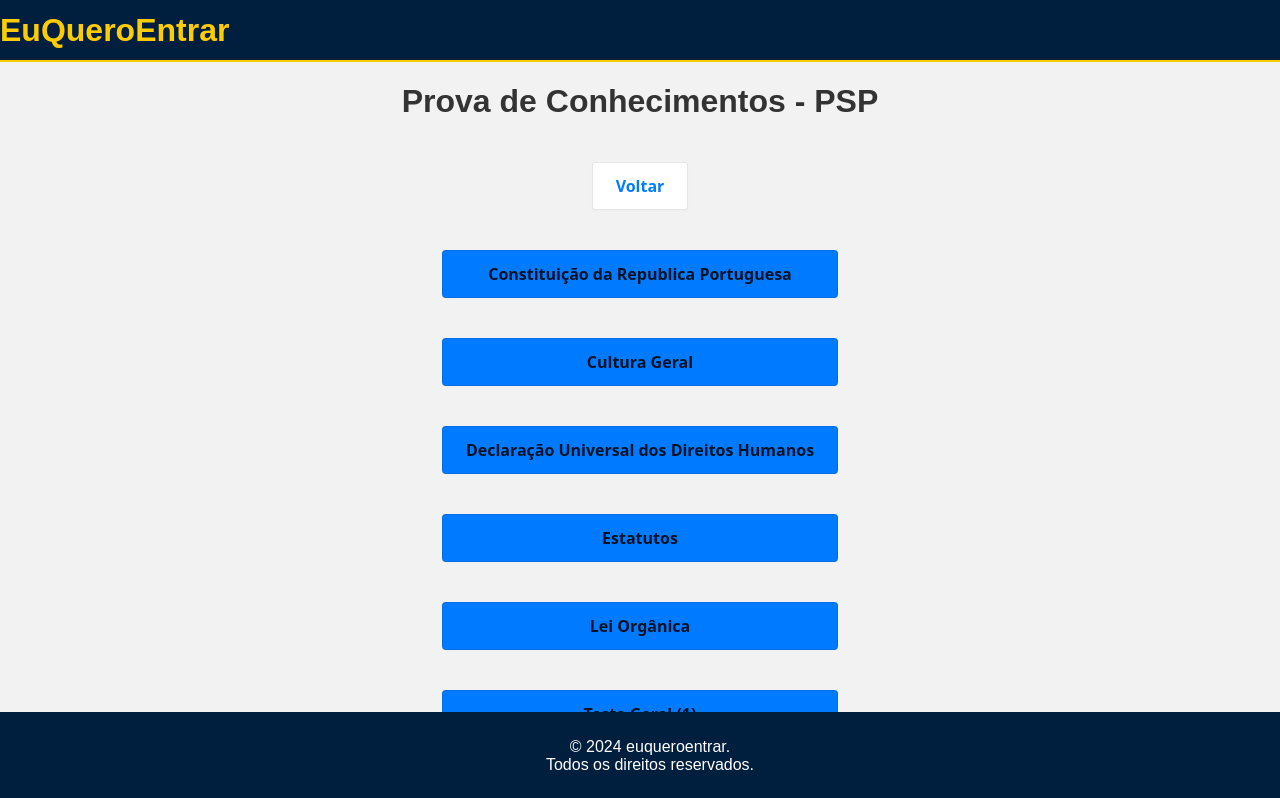
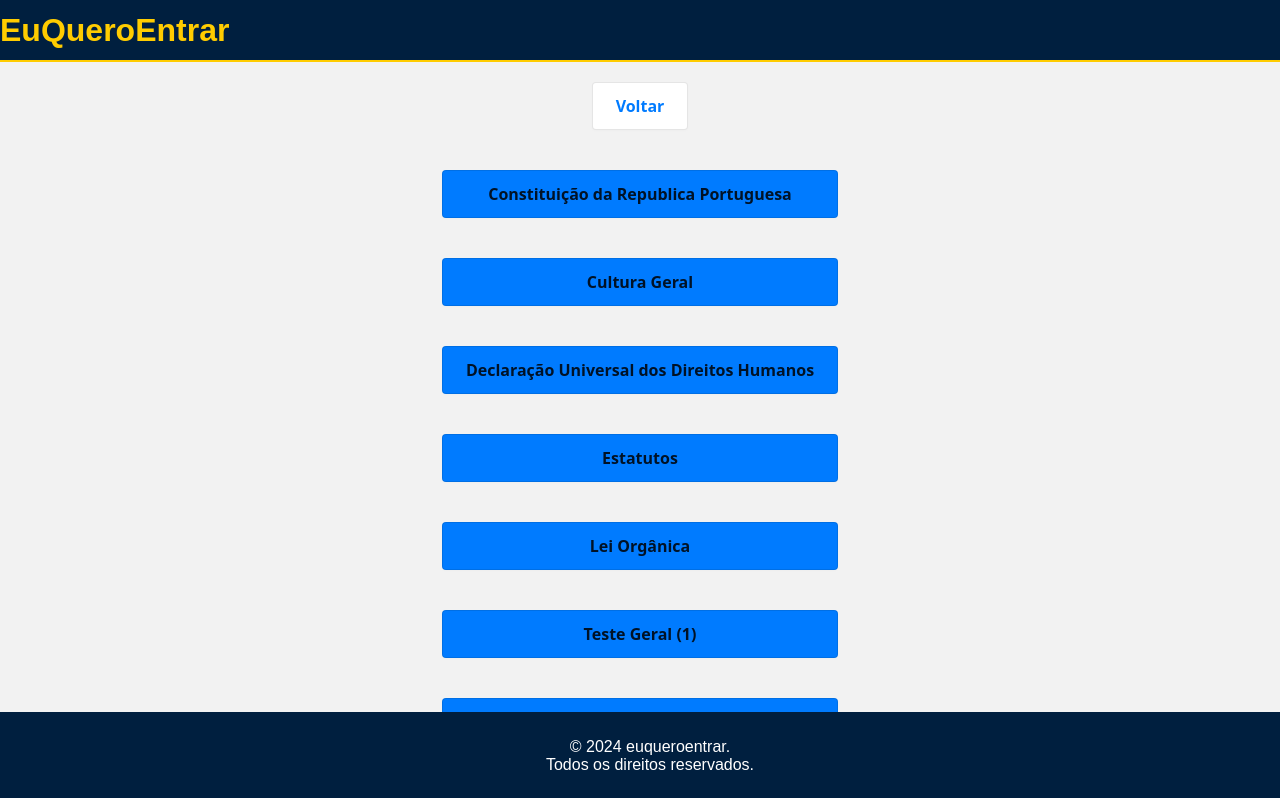
Before and after one commit to PicPinto/euqueroentrar-web, a React (Create React App) app: page /psppc in a window 1280 px wide. Shown: the top 798 px of the page. Built offline with nearby package versions, Linux system fonts and the light colour scheme.

Commit message:
psp quiz fix

```diff
--- a/src/pages/Quiz/Psp/Pc/index.js
+++ b/src/pages/Quiz/Psp/Pc/index.js
@@ -154,8 +154,10 @@ export default function PspPc() {
 
     return (
         <div className="quiz">
-            <h1 className='title'>Prova de Conhecimentos - PSP</h1>
+            {/* <h1 className='title'>Prova de Conhecimentos - PSP</h1> */}
+            {!showQuiz1 && !showQuiz2 && !showQuiz3 && !showQuiz4 && !showQuiz5 && !showQuiz6 && !showQuiz7 && !showQuiz8 &&
             <Link id='voltar' to={'/pspmenu'}> Voltar </Link>
+                }
 
             <div className='quizContainer'>
 
--- a/src/pages/Quiz/Psp/Pc/pspPc.css
+++ b/src/pages/Quiz/Psp/Pc/pspPc.css
@@ -15,6 +15,7 @@ body {
     display: flex;
     flex-direction: column;
     align-self: center;
+    padding: auto;
 
 }
 
```
